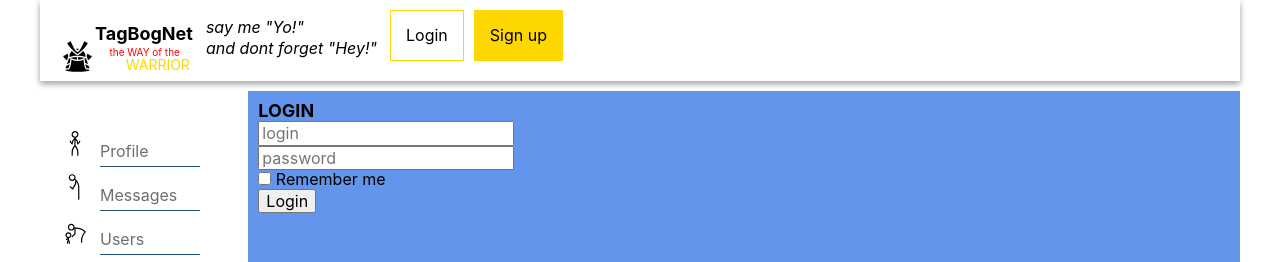
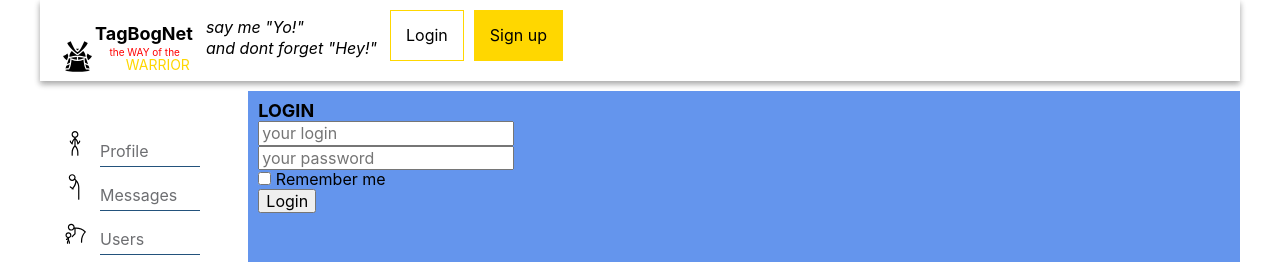
Before and after one commit to Bogagree/samurai-way-main, a React (Create React App) app: page /login in a window 1280 px wide. Shown: the top 262 px of the page. Built offline with nearby package versions, Linux system fonts and the light colour scheme; no server answers.

Commit message:
feat: add formControls, validator, createField function

```diff
--- /dev/null
+++ b/src/components/Common/FormsControls/FormsControl.module.css
@@ -0,0 +1,12 @@
+.formControl {
+
+}
+
+.formControl.error input,
+.formControl.error textarea {
+    border: 2px solid red
+}
+
+.formControl.error span{
+    color:red;
+}
--- /dev/null
+++ b/src/components/Common/FormsControls/FormsControls.tsx
@@ -0,0 +1,69 @@
+import style from './FormsControl.module.css'
+import React from "react";
+import {Field, WrappedFieldMetaProps, WrappedFieldProps} from "redux-form";
+import {FieldValidatorType} from "../../../utils/validators/validators";
+
+
+// type DefaultTextareaPropsType = DetailedHTMLProps<InputHTMLAttributes<HTMLInputElement>, HTMLInputElement>
+
+type FormControlPropsType = {
+    meta: WrappedFieldMetaProps
+}
+
+
+const FormControl: React.FC<FormControlPropsType> = ({meta: {touched, error}, children}) => {
+    const hasError = touched && error
+    return (
+        <div className={style.formControl + ' ' + (hasError ? style.error : '')}>
+            <div>
+                {children}
+            </div>
+            {hasError && <span>{error}</span>}
+        </div>
+    )
+}
+
+
+export const Input: React.FC<WrappedFieldProps> = (props) => {
+    const {input, meta, ...restProps} = props
+    return <FormControl {...props}><input {...input} {...restProps} /> </FormControl>
+}
+
+export const Textarea: React.FC<WrappedFieldProps> = (props) => {
+    // const {input, meta, child, ...restProps} = props
+    const {input, meta, ...restProps} = props
+    return <FormControl {...props}><textarea {...input} {...restProps} /> </FormControl>
+}
+
+export const createField = (placeholder: string | undefined,
+                            name: string,
+                            validators: FieldValidatorType[],
+                            component: React.FC<WrappedFieldProps>,
+                            props = {}, text = '') => {
+    return (
+        <>
+            <Field
+                placeholder={placeholder}
+                name={name}
+                validate={validators}
+                component={component}
+                autofocus
+                {...props}
+            />{text}
+        </>
+    )
+}
+
+
+// export const Textarea: React.FC<DefaultTextareaPropsType> = ({input, meta, children }) => {
+//     console.log('Textarea')
+//
+//     const hasError = touched && error
+//
+//     return (
+//         <div className={style.formControl + ' ' + (hasError && style.error)}>
+//             <textarea {...input} {...restProps} />
+//             {hasError && <span>{error}</span>}
+//         </div>
+//     )
+// }
--- a/src/components/Dialogs/AddMessageForm.tsx
+++ b/src/components/Dialogs/AddMessageForm.tsx
@@ -1,6 +1,7 @@
 import React from "react";
-import {Field, InjectedFormProps, reduxForm} from "redux-form";
-import style from "./Dialogs.module.css";
+import {InjectedFormProps, reduxForm} from "redux-form";
+import {createField, Textarea} from "../Common/FormsControls/FormsControls";
+import {maxLength10, minLength3, required} from "../../utils/validators/validators";
 
 export type DialogsFormDataType = {
     message: string
@@ -11,11 +12,14 @@ export const AddMessageForm: React.FC<InjectedFormProps<DialogsFormDataType>> =
 
     return (
         <form onSubmit={props.handleSubmit}>
-            <Field name="message"
-                   placeholder={'add message'}
-                   component={'textarea'}
-                   className={style.textArea}>
-            </Field>
+            {/*<Field name="message"*/}
+            {/*       placeholder={'add message'}*/}
+            {/*       component={Textarea}*/}
+            {/*       className={style.textArea}*/}
+            {/*       validate={[]}*/}
+            {/*>*/}
+            {/*</Field>*/}
+            {createField('add post message', 'message',[required, maxLength10, minLength3], Textarea)}
             <button>send message</button>
         </form>
     )
--- a/src/components/Login/Login.tsx
+++ b/src/components/Login/Login.tsx
@@ -1,9 +1,9 @@
 import React from 'react';
-import {FormDataType, LoginReduxForm} from "./LoginForm";
+import {LoginFormDataType, LoginReduxForm} from "./LoginForm";
 
 export const Login = () => {
 
-    const onSubmit = (formData: FormDataType) => {
+    const onSubmit = (formData: LoginFormDataType) => {
         console.log(formData)
     }
 
--- a/src/components/Login/LoginForm.tsx
+++ b/src/components/Login/LoginForm.tsx
@@ -1,17 +1,23 @@
 import React from 'react';
 import {Field, InjectedFormProps, reduxForm} from "redux-form";
+import {createField, Input} from "../Common/FormsControls/FormsControls";
+import {maxLength10, minLength3, required} from "../../utils/validators/validators";
 
-export type FormDataType = {
+export type LoginFormDataType = {
     login: string
     password: string
     rememberMe: boolean
 }
 
-const LoginForm: React.FC<InjectedFormProps<FormDataType>> = (props) => {
+export type LoginFormOwnProps = {
+    captchaUrl?: string | null
+}
+
+const LoginForm: React.FC<InjectedFormProps<LoginFormDataType, LoginFormOwnProps> & LoginFormOwnProps> = (props) => {
     return (
         <form onSubmit={props.handleSubmit}>
-            <div><Field name={'login'} component={'input'} placeholder={'login'}/></div>
-            <div><Field name={'password'} component={'input'} placeholder={'password'}/></div>
+            {createField('your login', 'login',[required, maxLength10, minLength3], Input)}
+            {createField('your password', 'password',[required, maxLength10, minLength3], Input)}
             <div><Field name={'rememberMe'} component={'input'} type="checkbox"/> Remember me</div>
             <div>
                 <button>Login</button>
@@ -20,6 +26,6 @@ const LoginForm: React.FC<InjectedFormProps<FormDataType>> = (props) => {
     );
 };
 
-export const LoginReduxForm = reduxForm<FormDataType>(
+export const LoginReduxForm = reduxForm<LoginFormDataType, LoginFormOwnProps>(
     {form: 'login'}
 )(LoginForm)
--- a/src/components/Profile/MyPosts/AddPostForm.tsx
+++ b/src/components/Profile/MyPosts/AddPostForm.tsx
@@ -1,6 +1,7 @@
 import React from "react";
-import {Field, InjectedFormProps, reduxForm} from "redux-form";
-
+import {InjectedFormProps, reduxForm} from "redux-form";
+import {maxLength10, minLength3, required} from "../../../utils/validators/validators";
+import {createField, Textarea} from "../../Common/FormsControls/FormsControls";
 
 export type PostsFormDataType = {
     postMessage: string
@@ -10,11 +11,14 @@ export const AddPostForm: React.FC<InjectedFormProps<PostsFormDataType>> = (prop
 
     return (
         <form onSubmit={props.handleSubmit}>
-            <Field name="postMessage"
-                   placeholder={'add post message'}
-                   component={'textarea'}
-                 >
-            </Field>
+            {/*<Field*/}
+            {/*    name="postMessage"*/}
+            {/*    placeholder={'add post message'}*/}
+            {/*    component={Textarea}*/}
+            {/*    validate={[required, maxLength10]}*/}
+            {/*>*/}
+            {/*</Field>*/}
+            {createField('add post message', 'postMessage',[required, maxLength10, minLength3], Textarea)}
             <button>add post</button>
         </form>
     )
--- a/src/components/Profile/MyPosts/Post/Post.module.css
+++ b/src/components/Profile/MyPosts/Post/Post.module.css
@@ -22,11 +22,7 @@ h5, p {
     margin-left: 15px;
 }
 
-.profile_photo_sm {
-    border-radius: 50%;
-    border: 1px solid red;
-    margin-left: 35px;
-}
+
 
 .ion_thumbsup::after {
     content: "";
@@ -45,3 +41,27 @@ h5, p {
     width: 20px;
     height: 20px;
 }
+
+.post_description__wrapper {
+    display: flex;
+    gap: 10px;
+}
+
+.post_description__text {
+    border: 1px solid black;
+    border-radius: 5px;
+   padding: 10px;
+}
+
+.post_comment {
+    border: 1px solid black;
+    border-radius: 5px;
+    display: flex;
+    align-items: center;
+    margin-left: 140px;
+}
+
+.profile_photo_sm {
+    border-radius: 50%;
+    border: 1px solid red;
+}
--- a/src/redux/dialogs-reducer.ts
+++ b/src/redux/dialogs-reducer.ts
@@ -24,7 +24,11 @@ export const dialogsReducer = (state = initialState, action: DialogsActionsType)
         case ADD_MESSAGE :
             return {
                 ...state,
-                messages: [...state.messages, {id: 7, message: action.newMessage}]
+                messages: [...state.messages,
+                    {
+                        id: 100 + Math.floor(1000 * Math.random()), // костыль,
+                        message: action.newMessage
+                    }]
             }
 
         default:
--- /dev/null
+++ b/src/utils/validators/validators.ts
@@ -0,0 +1,23 @@
+export type FieldValidatorType = (value: string) => string | undefined
+
+export const required: FieldValidatorType = (value) => {
+    if (value) {
+        return undefined
+    }
+    return 'Field is required'
+}
+
+export const maxLengthCreator = (maxLength:number): FieldValidatorType => (value: string) => {
+    console.log(value.length)
+    if (value && value.length > maxLength) return `Max length is ${maxLength} symbols`
+    return undefined
+}
+
+export const minLengthCreator = (minLength:number): FieldValidatorType => (value: string) => {
+    console.log(value.length)
+    if (value && value.length <= minLength) return `Min length sould be more ${minLength} symbols`
+    return undefined
+}
+
+export const maxLength10 = maxLengthCreator(10)
+export const minLength3 = minLengthCreator(3)
```
Also changed, not shown: src/components/Profile/MyPosts/MyPosts.tsx (+0 -9 lines), src/components/Profile/MyPosts/Post/Post.tsx (+15 -16 lines).
